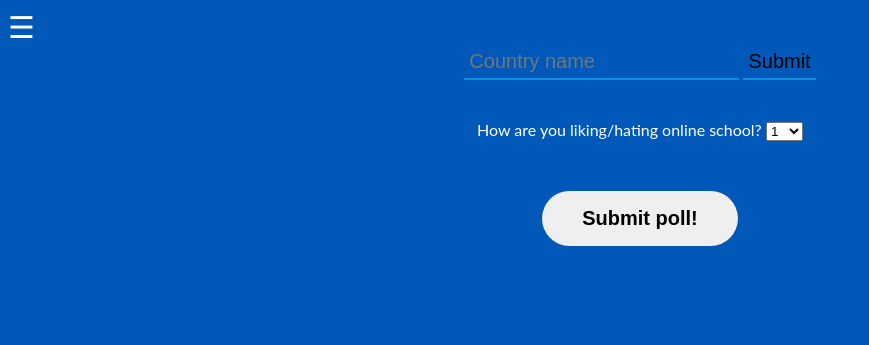
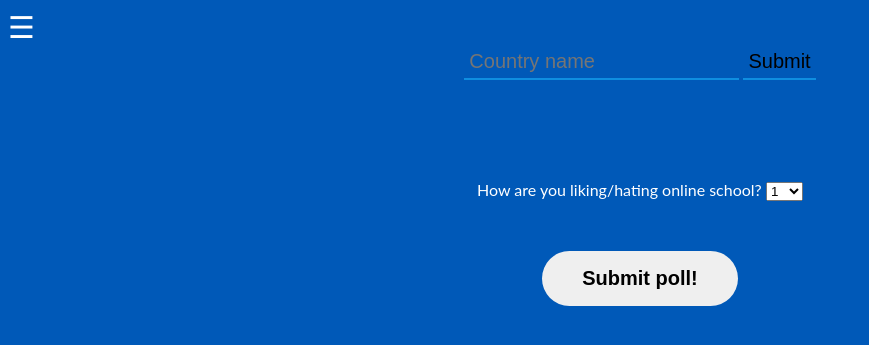
Before and after one commit to delivey/schoolvid19, a Flask app: page /polls in a window 1280 px wide. Shown: the top 345 px of the page, without its empty margins (0-869 px from the left). Run offline with Flask 2, Linux system fonts and the light colour scheme.

Commit message:
Added styling.

```diff
--- a/static/style.css
+++ b/static/style.css
@@ -369,8 +369,10 @@ h1
 
 #formparta
 {
+
+    padding-bottom: 100px;
     text-align: center;
-    padding-bottom: 40px;
+
 }
 #formpartb
 {
@@ -395,3 +397,7 @@ h1
 {
     text-align: center;
 }
+.formparta > .box
+{
+    background-color: white;
+}
```
